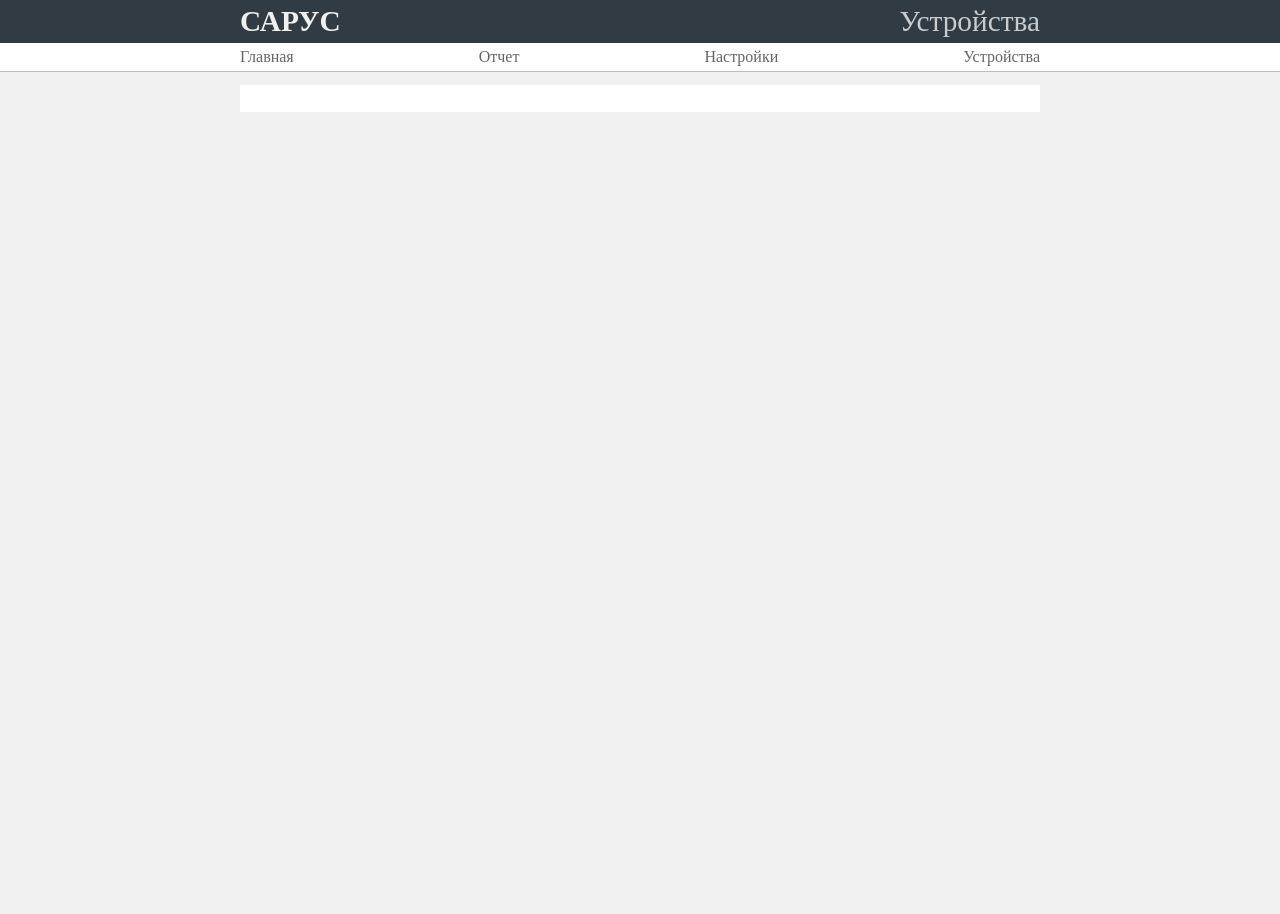
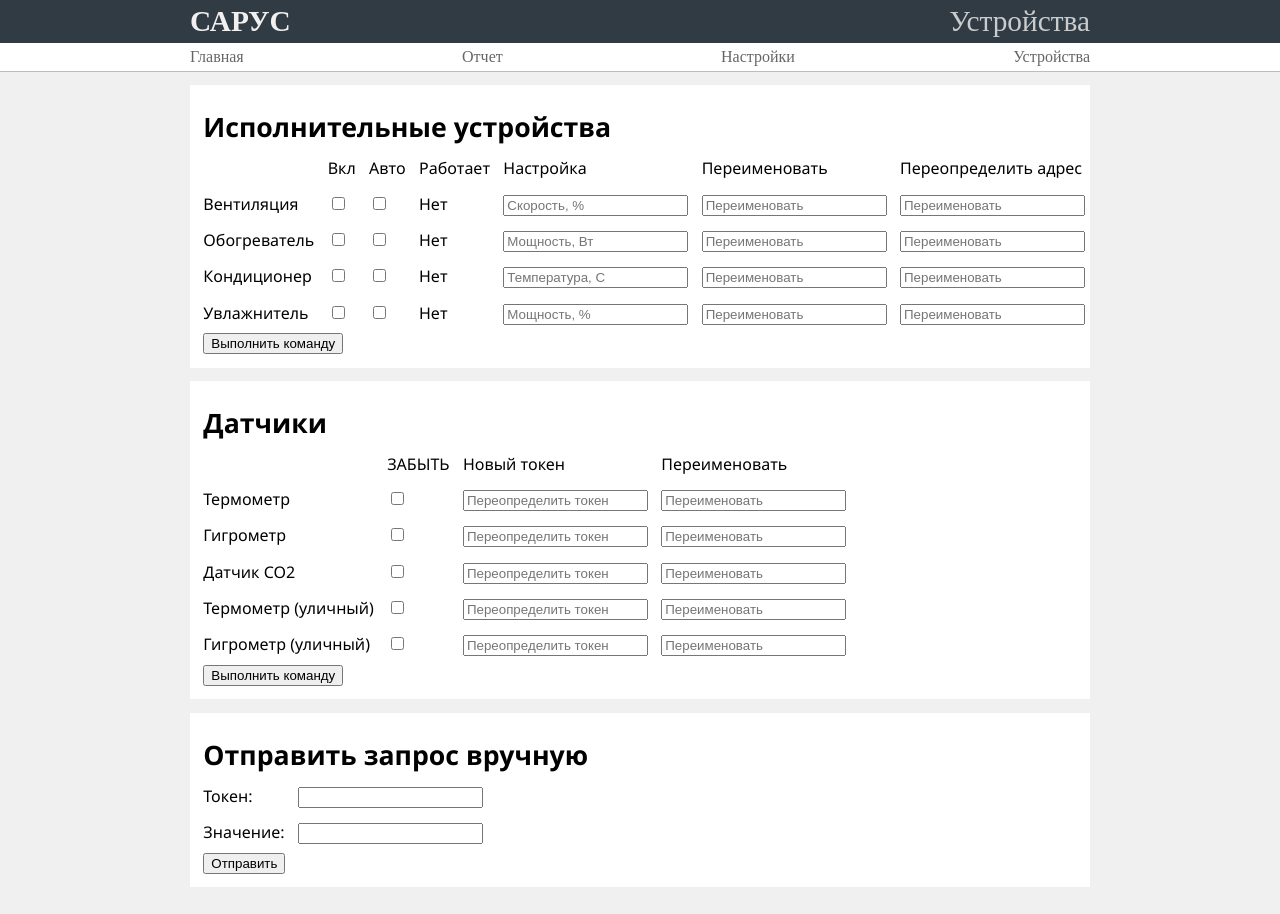
Before and after one commit to saturasvati/iot_project, a Python web app: template templates/devices.html in a window 1280 px wide. Before the commit the page ends 112 px from the top, so only its background shows below. Run offline with Jinja, Linux system fonts and the light colour scheme; the template is opened without the code that fills it, so the values that code supplies are empty.

Commit message:
гуй настроек устройств

```diff
--- /dev/null
+++ b/static/script_devices.js
@@ -0,0 +1,6 @@
+
+
+
+function init() {
+
+}
--- a/static/style.css
+++ b/static/style.css
@@ -13,21 +13,25 @@
 
 	--a-color: #558ea9;
 
-	--max-width-main-workspace: 800px;
+	--max-width-main-workspace: 900px;
 }
 
 .accent_good {
 	color: var(--accent-good);
 }
+
 .accent_warning {
 	color: var(--accent-warning);
 }
+
 .accent_danger {
 	color: var(--accent-danger);
 }
+
 .accent_cold {
 	color: var(--accent-cold);
 }
+
 .accent_hot {
 	color: var(--accent-hot);
 }
@@ -133,6 +137,38 @@ p {
 
 #short_summary span {
 	margin: 3pt 0;
-	grid-template-columns: repeat(3, 100px);
 	justify-self: left;
 }
+
+#device_command_area {
+	display: grid;
+	grid-template-columns: repeat(7, auto);
+	justify-content: left;
+}
+
+#device_command_area span {
+	margin: 5pt 10pt 5pt 0;
+	justify-self: left;
+}
+
+#sensor_settings_area {
+	display: grid;
+	grid-template-columns: repeat(4, auto);
+	justify-content: left;
+}
+
+#sensor_settings_area span {
+	margin: 5pt 10pt 5pt 0;
+	justify-self: left;
+}
+
+#manually_request_area {
+	display: grid;
+	grid-template-columns: auto auto;
+	justify-content: left;
+}
+
+#manually_request_area span {
+	margin: 5pt 10pt 5pt 0;
+	justify-self: left;
+}
--- a/templates/devices.html
+++ b/templates/devices.html
@@ -3,9 +3,99 @@
 {% block header %}Устройства{% endblock %}
 
 {% block main_content %}
+<script src="{{url_for('static',filename='script_devices.js')}}"></script>
 
 <div>
+    <h1>Исполнительные устройства</h1>
+    <div id="device_command_area">
+        <span></span>
+        <span>Вкл</span>
+        <span>Авто</span>
+        <span>Работает</span>
+        <span>Настройка</span>
+        <span>Переименовать</span>
+        <span>Переопределить адрес</span>
 
+        <span>Вентиляция</span>
+        <span><input type="checkbox" id="power_check_vent"></span>
+        <span><input type="checkbox" id="autocontrol_check_vent"></span>
+        <span id="power_on_indicator_vent">Нет</span>
+        <span><input type="text" id="setting_value_vent" value="" placeholder="Скорость, %"></span>
+        <span><input type="text" id="rename_vent" placeholder="Переименовать"></span>
+        <span><input type="text" id="redefine_address_vent" placeholder="Переименовать"></span>
+
+        <span>Обогреватель</span>
+        <span><input type="checkbox" id="power_check_heater"></span>
+        <span><input type="checkbox" id="autocontrol_check_heater"></span>
+        <span id="power_on_indicator_heater">Нет</span>
+        <span><input type="text" id="setting_value_heater" value="" placeholder="Мощность, Вт"></span>
+        <span><input type="text" id="rename_heater" placeholder="Переименовать"></span>
+        <span><input type="text" id="redefine_address_heater" placeholder="Переименовать"></span>
+
+        <span>Кондиционер</span>
+        <span><input type="checkbox" id="power_check_ac"></span>
+        <span><input type="checkbox" id="autocontrol_check_ac"></span>
+        <span id="power_on_indicator_ac">Нет</span>
+        <span><input type="text" id="setting_value_ac" value="" placeholder="Температура, С"></span>
+        <span><input type="text" id="rename_ac" placeholder="Переименовать"></span>
+        <span><input type="text" id="redefine_address_ac" placeholder="Переименовать"></span>
+
+        <span>Увлажнитель</span>
+        <span><input type="checkbox" id="power_check_humidifier"></span>
+        <span><input type="checkbox" id="autocontrol_check_humidifier"></span>
+        <span id="power_on_indicator_humidifier">Нет</span>
+        <span><input type="text" id="setting_value_humidifier" value="" placeholder="Мощность, %"></span>
+        <span><input type="text" id="rename_humidifier" placeholder="Переименовать"></span>
+        <span><input type="text" id="redefine_address_humidifier" placeholder="Переименовать"></span>
+    </div>
+    <button onclick="send_manually_command()">Выполнить команду</button>
+</div>
+
+<div>
+    <h1>Датчики</h1>
+    <div id="sensor_settings_area">
+        <span></span>
+        <span>ЗАБЫТЬ</span>
+        <span>Новый токен</span>
+        <span>Переименовать</span>
+
+        <span>Термометр</span>
+        <span><input type="checkbox" id="power_check_termometer"></span>
+        <span><input type="text" id="rename_input_termometer" placeholder="Переопределить токен"></span>
+        <span><input type="text" id="rename_input_termometer" placeholder="Переименовать"></span>
+
+        <span>Гигрометр</span>
+        <span><input type="checkbox" id="power_check_humidity"></span>
+        <span><input type="text" id="rename_input_humidity" placeholder="Переопределить токен"></span>
+        <span><input type="text" id="rename_input_humidity" placeholder="Переименовать"></span>
+
+        <span>Датчик СО2</span>
+        <span><input type="checkbox" id="power_check_humidity_outer"></span>
+        <span><input type="text" id="rename_input_humidity_outer" placeholder="Переопределить токен"></span>
+        <span><input type="text" id="rename_input_humidity_outer" placeholder="Переименовать"></span>
+
+        <span>Термометр (уличный)</span>
+        <span><input type="checkbox" id="power_check_termometer_outer"></span>
+        <span><input type="text" id="rename_input_termometer_outer" placeholder="Переопределить токен"></span>
+        <span><input type="text" id="rename_input_termometer_outer" placeholder="Переименовать"></span>
+
+        <span>Гигрометр (уличный)</span>
+        <span><input type="checkbox" id="power_check_humidifier"></span>
+        <span><input type="text" id="rename_input_humidifier" placeholder="Переопределить токен"></span>
+        <span><input type="text" id="rename_input_humidifier" placeholder="Переименовать"></span>
+    </div>
+    <button onclick="send_sensor_settings()">Выполнить команду</button>
+</div>
+
+<div>
+    <h1>Отправить запрос вручную</h1>
+    <div id="manually_request_area">
+        <span><label for="manually_input_token">Токен: </label></span>
+        <span><input type="text" id="manually_input_token"></span>
+        <span><label for="manually_input_value">Значение: </label></span>
+        <span><input type="text" id="manually_input_value"></span>
+    </div>
+    <button onclick="send_manually_request()">Отправить</button>
 </div>
 
 {% endblock %}
--- a/templates/report.html
+++ b/templates/report.html
@@ -4,7 +4,7 @@
 
 {% block main_content %}
 <script src="{{url_for('static',filename='plotly-2.32.0.min.js')}}"></script>
-<script src="{{url_for('static',filename='script.js')}}"></script>
+<script src="{{url_for('static',filename='script_report.js')}}"></script>
 
 <div>
     <h1>Краткая сводка</h1>
```
Also changed, not shown: classes.py (+8 -0 lines), main.py (+30 -0 lines), static/script_report.js (renamed from static/script.js).
